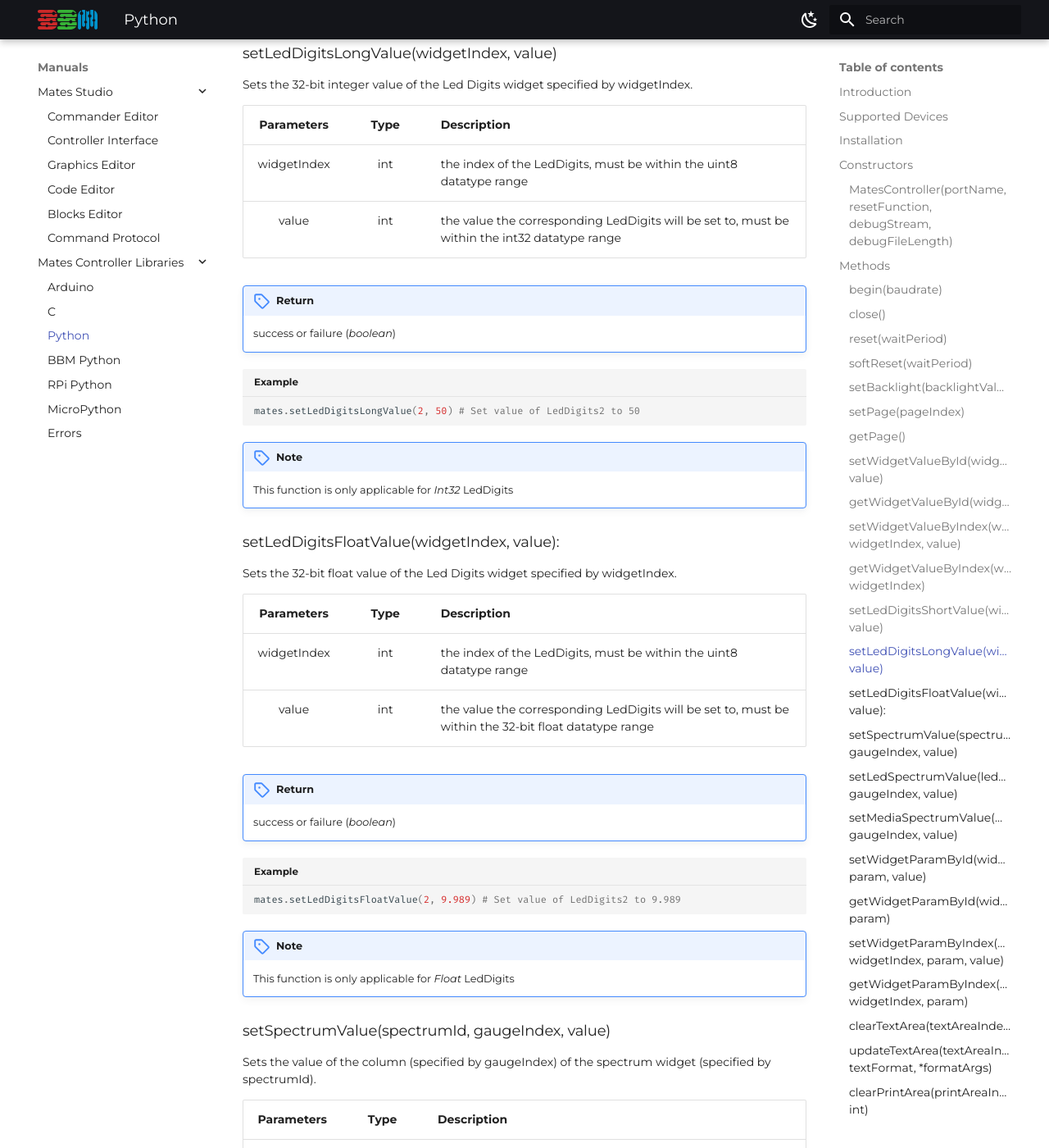
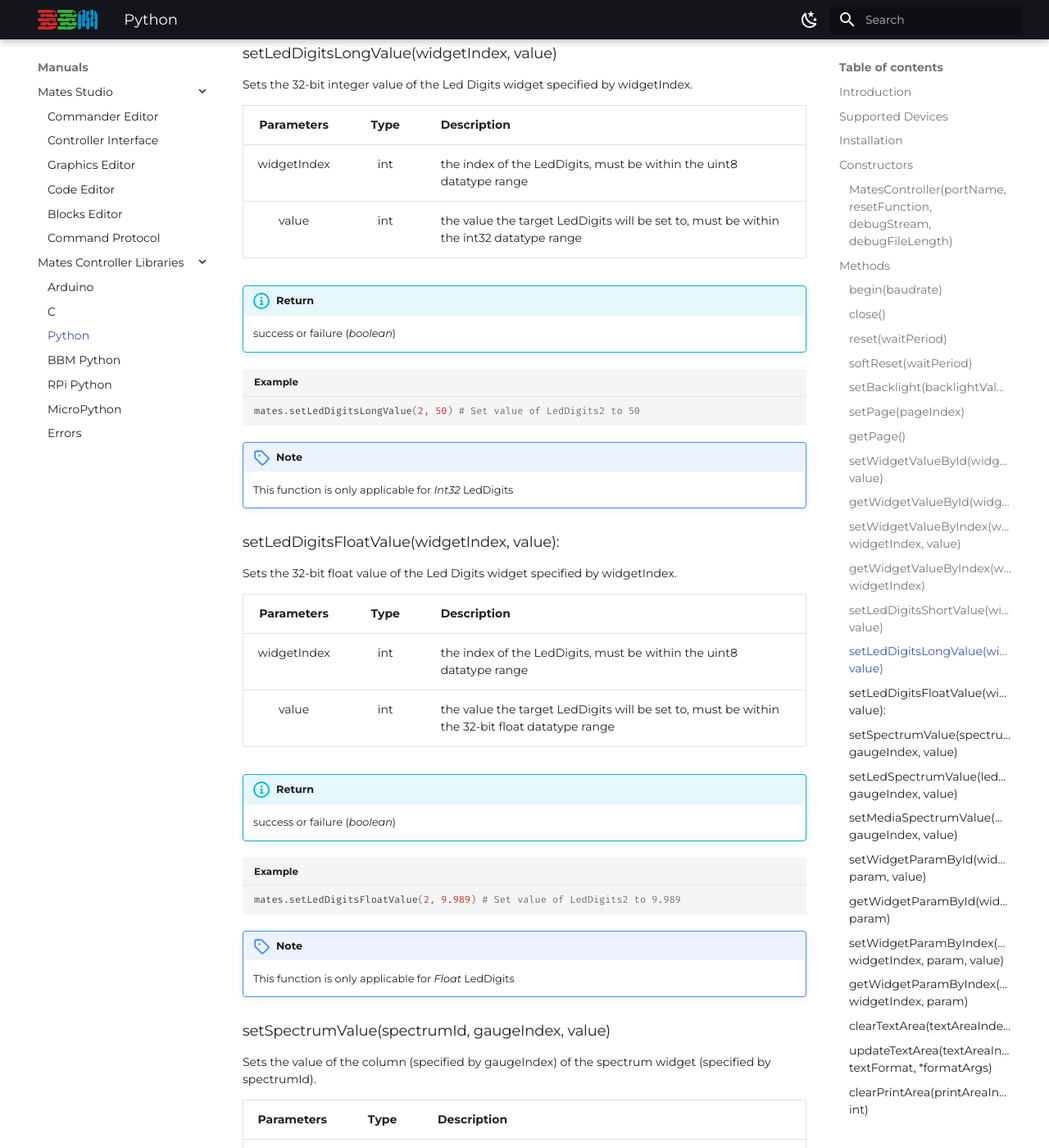
Before and after one commit to iSOLveIT/mkdocs-gen, an MkDocs documentation site: the page built from docs/controller/python-mates-controller.md, in a window 1280 px wide and 1400 px high, scrolled down 7305 px. Shown: the whole window at 82% size. Built offline with MkDocs 1.6.1 and Material for MkDocs 9.7.7, drawn with Linux system fonts in a browser that asks for light colours; some of the changed text lies outside the part shown.

````diff
--- a/docs/controller/python-mates-controller.md
+++ b/docs/controller/python-mates-controller.md
@@ -71,7 +71,7 @@ of a Mates Controller Object.
     MatesController mates = MatesController("COM7", resetFunction=resetModule, debugStream=output_file, debugFileLength=0)
     ```
 
-!!!note
+!!! note
 
     If a debug file is specified, it should be opened using either 'w+' or 'r+' before running the begin() function of this library.
 
@@ -230,9 +230,9 @@ Sets the value of a specific widget based on the provided widgetId.
 | Parameters | Type | Description                                     |
 |:----------:|:----:| ----------------------------------------------- |
 | widgetId   | int  | the unique id of the target widget, must be within the int16 datatype range |
-| value      | int  | the value the corresponding widget will be set to, must be within the int16 datatype range |
+| value      | int  | the value the target widget will be set to, must be within the int16 datatype range |
 
-!!!hint "Return"
+!!! info "Return"
 
     success or failure (_boolean_)
 
@@ -267,9 +267,9 @@ Sets the value of a specific widget based on the index within a widget type.
 |:----------:|:----:| ----------------------------------------------- |
 | widgetType | MatesWidget | the type of the target widget            |
 | widgetIndex | int | the index of the target widget, must be within the uint8 datatype range |
-| value      | int  | the value the corresponding widget will be set to, must be within the int16 datatype range |
+| value      | int  | the value the target widget will be set to, must be within the int16 datatype range |
 
-!!!hint "Return"
+!!! info "Return"
 
     success or failure (_boolean_)
 
@@ -278,7 +278,7 @@ Sets the value of a specific widget based on the index within a widget type.
 mates.setWidgetValue(MATES_MEDIA_GAUGE_B, 0, 50)
 ```
 
-!!!note
+!!! note
 
     All applicable widget types are listed in [here](../Mates Studio/mates-studio-graphics-editor.md#mates-widgets-compatibility).
 
@@ -301,7 +301,7 @@ Gets the value of a specific widget based on the index within a widget type.
 widgetVal = mates.getWidgetValue(MATES_MEDIA_LED, 4)
 ```
 
-!!!note
+!!! note
 
     This function is not applicable to _Int32_ and _Float_ LedDigits
 
@@ -313,9 +313,9 @@ Sets the 16-bit integer value of the Led Digits widget specified by widgetIndex.
 | Parameters | Type | Description                                     |
 |:----------:|:----:| ----------------------------------------------- |
 | widgetIndex | int | the index of the LedDigits, must be within the uint8 datatype range |
-| value      | int  | the value the corresponding LedDigits will be set to, must be within the int16 datatype range |
+| value      | int  | the value the target LedDigits will be set to, must be within the int16 datatype range |
 
-!!!hint "Return"
+!!! info "Return"
 
     success or failure (_boolean_)
 
@@ -323,7 +323,7 @@ Sets the 16-bit integer value of the Led Digits widget specified by widgetIndex.
 mates.setLedDigitsShortValue(2, 50) # Set value of LedDigits2 to 50
 ```
 
-!!!note
+!!! note
 
     This function is only applicable for _Int16_ LedDigits
 
@@ -335,9 +335,9 @@ Sets the 32-bit integer value of the Led Digits widget specified by widgetIndex.
 | Parameters | Type | Description                                     |
 |:----------:|:----:| ----------------------------------------------- |
 | widgetIndex | int | the index of the LedDigits, must be within the uint8 datatype range |
-| value      | int  | the value the corresponding LedDigits will be set to, must be within the int32 datatype range |
+| value      | int  | the value the target LedDigits will be set to, must be within the int32 datatype range |
 
-!!!hint "Return"
+!!! info "Return"
 
     success or failure (_boolean_)
 
@@ -345,7 +345,7 @@ Sets the 32-bit integer value of the Led Digits widget specified by widgetIndex.
 mates.setLedDigitsLongValue(2, 50) # Set value of LedDigits2 to 50
 ```
 
-!!!note
+!!! note
 
     This function is only applicable for _Int32_ LedDigits
 
@@ -357,9 +357,9 @@ Sets the 32-bit float value of the Led Digits widget specified by widgetIndex.
 | Parameters | Type | Description                                     |
 |:----------:|:----:| ----------------------------------------------- |
 | widgetIndex | int | the index of the LedDigits, must be within the uint8 datatype range |
-| value      | int  | the value the corresponding LedDigits will be set to, must be within the 32-bit float datatype range |
+| value      | int  | the value the target LedDigits will be set to, must be within the 32-bit float datatype range |
 
-!!!hint "Return"
+!!! info "Return"
 
     success or failure (_boolean_)
 
@@ -367,7 +367,7 @@ Sets the 32-bit float value of the Led Digits widget specified by widgetIndex.
 mates.setLedDigitsFloatValue(2, 9.989) # Set value of LedDigits2 to 9.989
 ```
 
-!!!note
+!!! note
 
     This function is only applicable for _Float_ LedDigits
 
@@ -380,9 +380,9 @@ Sets the value of the column (specified by gaugeIndex) of the spectrum widget (s
 |:----------:|:----:| ----------------------------------------------- |
 | spectrumId | int  | the unique id of the Spectrum widget, must be within the int16 datatype range |
 | gaugeIndex | int  | the gauge index/column of the Spectrum widget, must be within the uint8 datatype range |
-| value      | int  | the value the corresponding spectrum column will be set to, must be within the uint8 datatype range |
+| value      | int  | the value the target spectrum column will be set to, must be within the uint8 datatype range |
 
-!!!hint "Return"
+!!! info "Return"
 
     success or failure (_boolean_)
 
@@ -400,9 +400,9 @@ Sets the value of the column (specified by gaugeIndex) of the Led Spectrum widge
 |:----------:|:----:| ----------------------------------------------- |
 | ledSpectrumIndex | int | the index of the LedSpectrum widget, must be within the uint8 datatype range |
 | gaugeIndex | int  | the gauge index/column of the Spectrum widget, must be within the uint8 datatype range |
-| value      | int  | the value the corresponding spectrum column will be set to, must be within the uint8 datatype range |
+| value      | int  | the value the target spectrum column will be set to, must be within the uint8 datatype range |
 
-!!!hint "Return"
+!!! info "Return"
 
     success or failure (_boolean_)
 
@@ -420,9 +420,9 @@ Sets the value of the column (specified by gaugeIndex) of the Media Spectrum wid
 |:----------:|:----:| ----------------------------------------------- |
 | mediaIndex | int  | the index of the MediaSpectrum widget, must be within the uint8 datatype range |
 | gaugeIndex | int  | the gauge index/column of the Spectrum widget, must be within the uint8 datatype range |
-| value      | int  | the value the corresponding spectrum column will be set to, must be within the uint8 datatype range |
+| value      | int  | the value the target spectrum column will be set to, must be within the uint8 datatype range |
 
-!!!hint "Return"
+!!! info "Return"
 
     success or failure (_boolean_)
 
@@ -440,9 +440,9 @@ Sets the value of a widget parameter based on widget id and parameter id.
 |:----------:|:----:| ----------------------------------------------- |
 | widgetId   | int  | the unique id of the target widget, must be within the int16 datatype range |
 | param      | int  | the unique id of the target parameter, must be within the int16 datatype range |
-| value      | int  | the value the corresponding parameter will be set to, must be within the int16 datatype range |
+| value      | int  | the value the target parameter will be set to, must be within the int16 datatype range |
 
-!!!hint "Return"
+!!! info "Return"
 
     success or failure (_boolean_)
 
@@ -480,9 +480,9 @@ Sets the value of a widget parameter based on widget index and parameter id.
 | widgetType | MatesWidget | the type of the target widget            |
 | widgetIndex | int | the index of the target widget, must be within the uint8 datatype range |
 | param      | int  | the unique id of the target parameter, must be within the int16 datatype range |
-| value      | int  | the value the corresponding parameter will be set to, must be within the int16 datatype range |
+| value      | int  | the value the target parameter will be set to, must be within the int16 datatype range |
 
-!!!hint "Return"
+!!! info "Return"
 
     success or failure (_boolean_)
 
````
Also changed, not shown: other parts of docs/controller/python-mates-controller.md (+28 -28 lines), docs/controller/arduino-mates-controller.md (+48 -48 lines), docs/controller/bbm-python-mates-controller.md (+1 -1 lines), docs/controller/rpi-python-mates-controller.md (+1 -1 lines).
